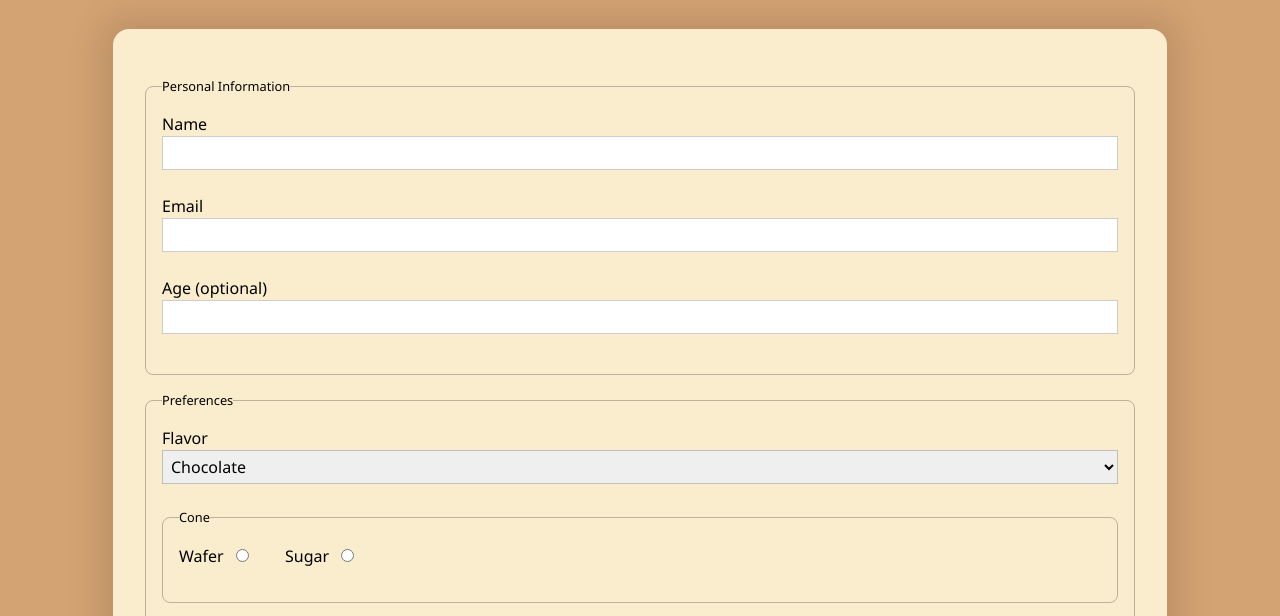
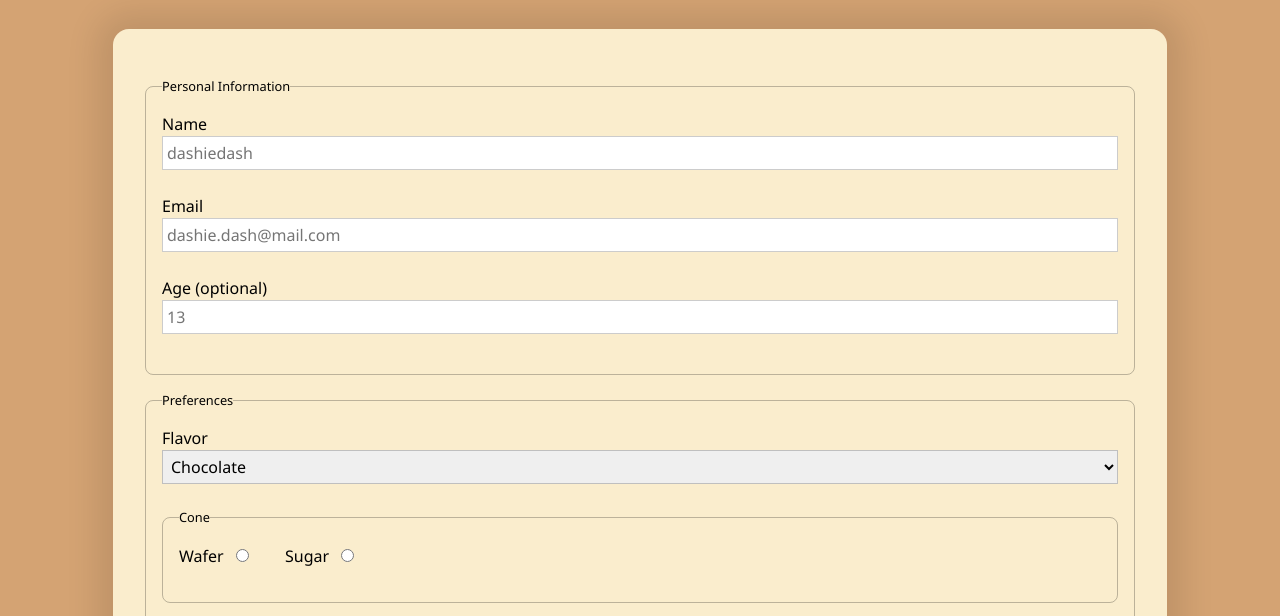
Before and after one commit to dashiedash/survey-form, a plain HTML site: page index.html in a window 1280 px wide. Shown: the part 123-739 px from the top of the page. Drawn offline with Linux system fonts and the light colour scheme.

Commit message:
Add placeholders to Personal Information fields

```diff
--- a/index.html
+++ b/index.html
@@ -22,13 +22,29 @@
           <fieldset>
             <legend>Personal Information</legend>
             <label for="name" id="name-label">Name</label>
-            <input type="text" name="name" id="name" required />
+            <input
+              type="text"
+              name="name"
+              id="name"
+              required
+              placeholder="dashiedash" />
 
             <label for="email" id="email-label">Email</label>
-            <input type="email" name="email" id="email" required />
+            <input
+              type="email"
+              name="email"
+              id="email"
+              required
+              placeholder="dashie.dash@mail.com" />
 
             <label for="age" id="number-label">Age (optional)</label>
-            <input type="number" name="age" id="number" min="12" max="140" />
+            <input
+              type="number"
+              name="age"
+              id="number"
+              min="12"
+              max="140"
+              placeholder="13" />
           </fieldset>
           <fieldset>
             <legend>Preferences</legend>
```
